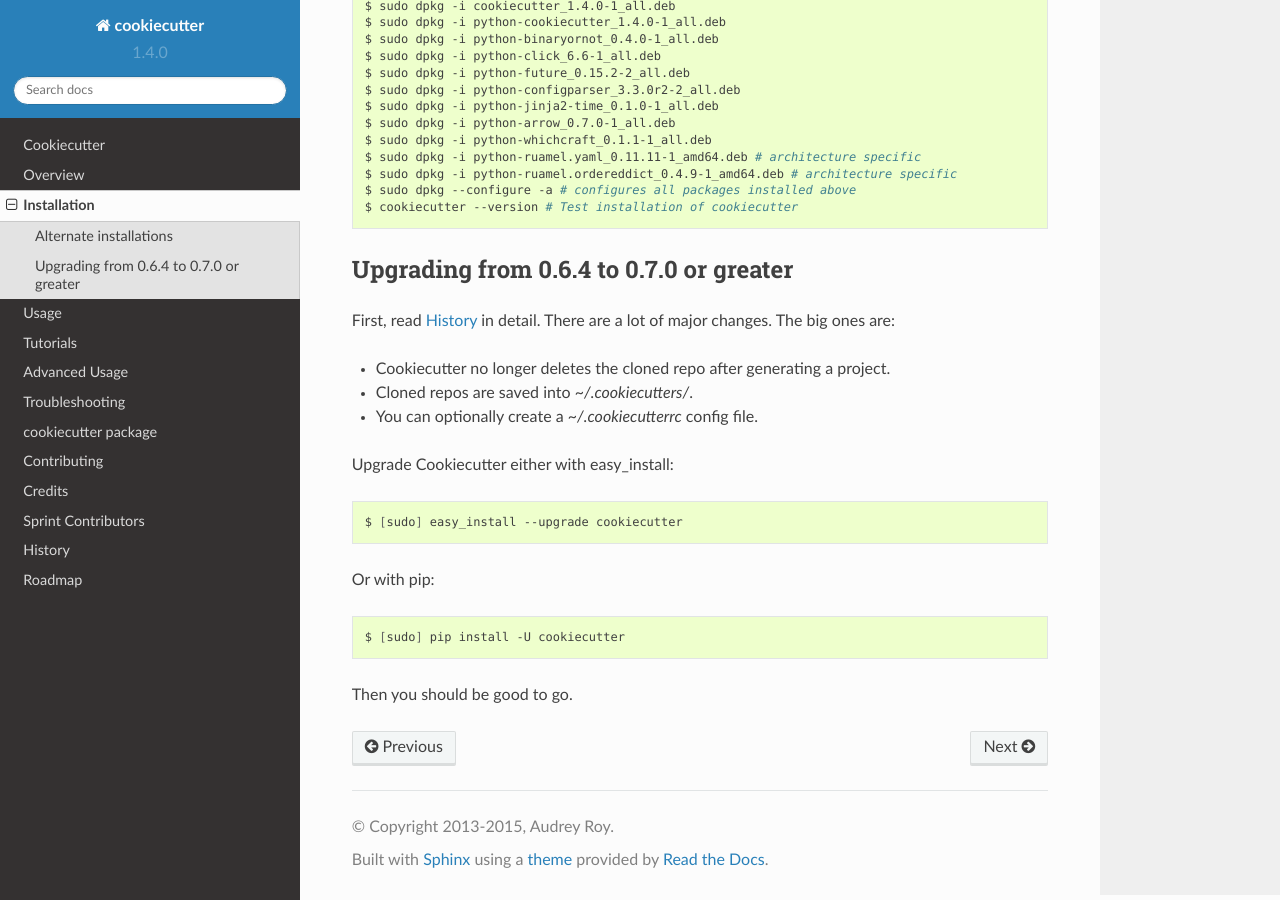
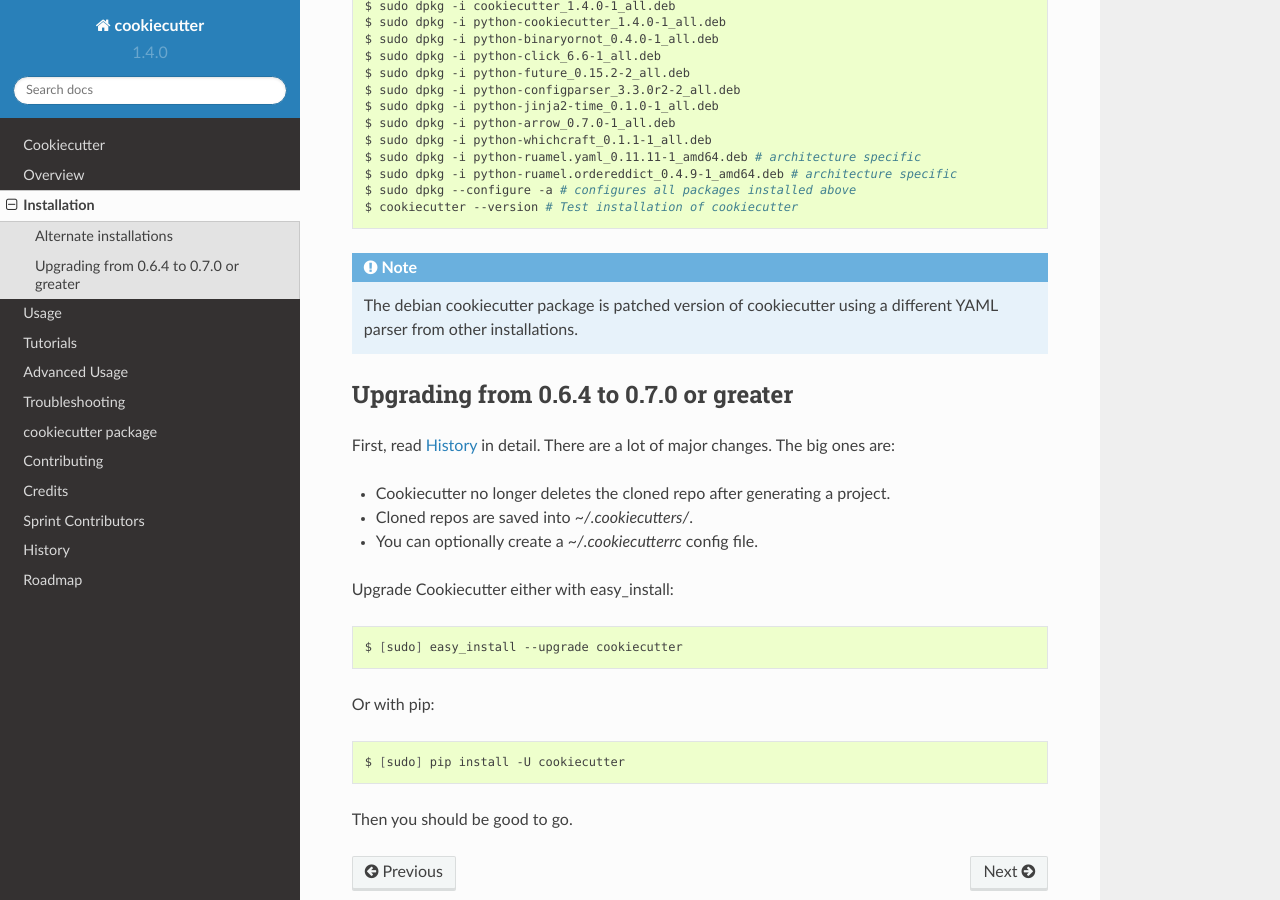
Before and after one commit to c-allen-tech/cookie, a Sphinx documentation site: the page built from docs/installation.rst, in a window 1280 px wide and 900 px high, scrolled down 1184 px. Built offline with Sphinx 7.4.7 and the Read the Docs theme 2.0.0, drawn with Linux system fonts in a browser that asks for light colours; formulas are drawn with MathJax 3.

```diff
--- a/docs/installation.rst
+++ b/docs/installation.rst
@@ -63,6 +63,7 @@ To access the most recent version, choose the 'unstable' branch at https://packa
     $ sudo dpkg --configure -a # configures all packages installed above
     $ cookiecutter --version # Test installation of cookiecutter
 
+.. note:: The debian cookiecutter package is patched version of cookiecutter using a different YAML parser from other installations.
 
 Upgrading from 0.6.4 to 0.7.0 or greater
 -----------------------------------------
```
